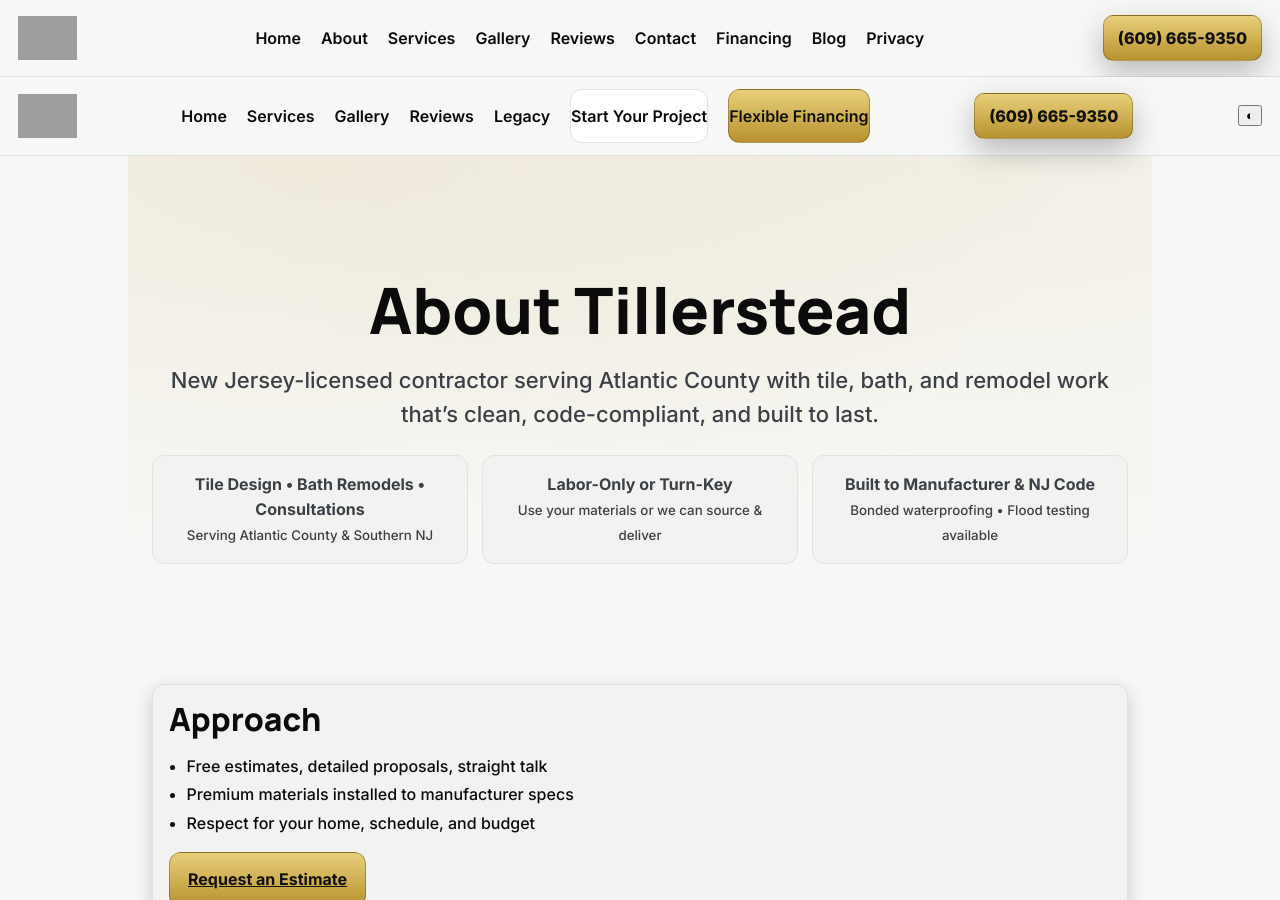
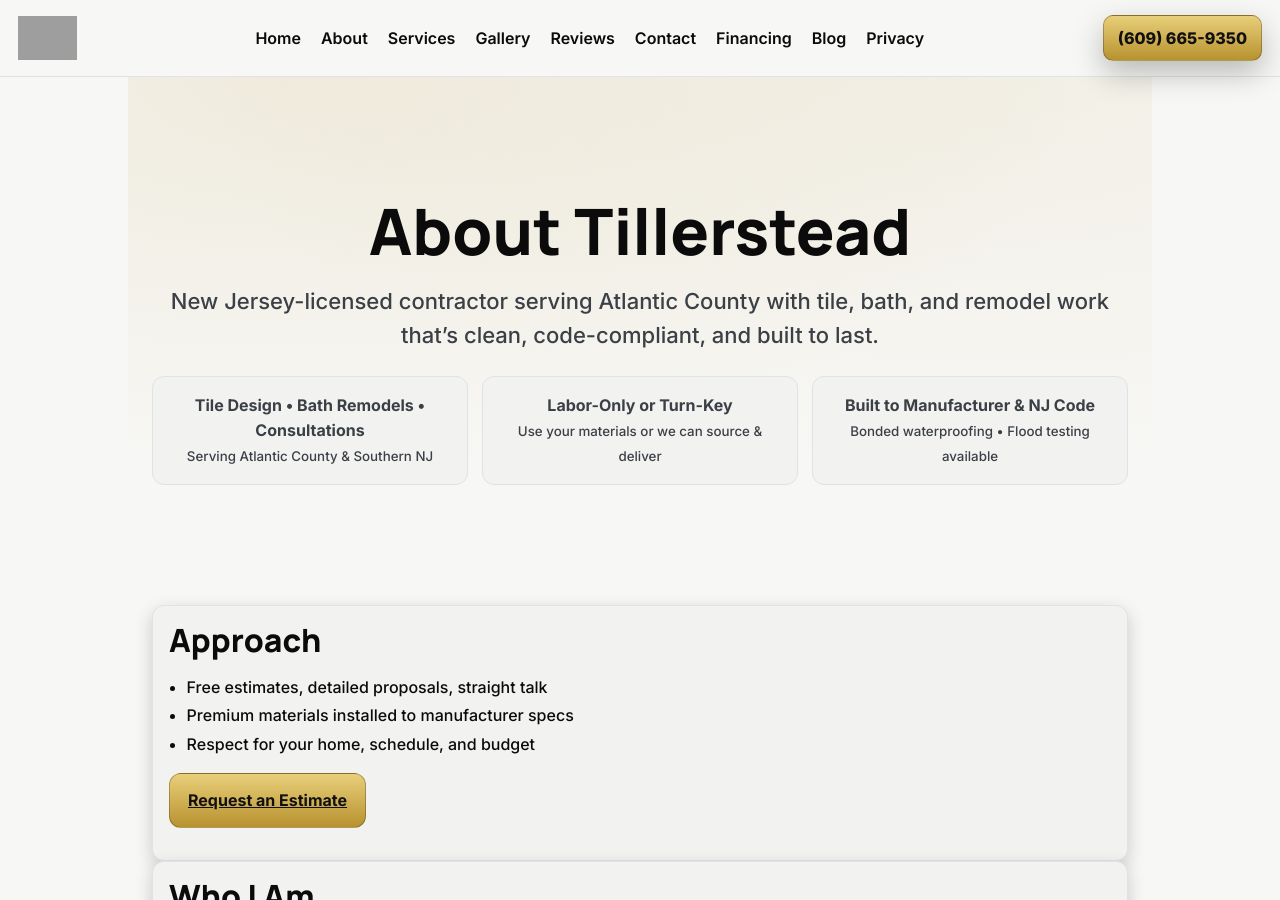
Before and after one commit to XTX33/Tillerstead-site, a Jekyll site: the page built from about.html, in a window 1280 px wide and 900 px high. Built offline with Jekyll 4.4.1, drawn with Linux system fonts in a browser that asks for light colours; grey boxes are pictures that could not be loaded.

Commit message:
Update about.html

```diff
--- a/about.html
+++ b/about.html
@@ -3,36 +3,6 @@
 title: About
 permalink: /about/
 ---
-<body>
-  <a class="sr-only" href="#main">Skip to content</a>
-
-  <!-- Single, shared header -->
-  <header class="appbar">
-    <a class="brand" href="/" aria-label="Tillerstead Home">
-      <img src="/assets/img/Logo-light.png" alt="Tillerstead logo" width="168" height="44" decoding="async" loading="eager">
-      <span class="sr-only">Tillerstead LLC</span>
-    </a>
-
-    <button class="nav-toggle" aria-controls="nav" aria-expanded="false" title="Menu">
-      <span class="hamburger" aria-hidden="true"></span>
-    </button>
-
-    <nav id="nav" class="site-nav" aria-label="Main">
-      <ul>
-        <li><a href="/">Home</a></li>
-        <li><a href="/services.html">Services</a></li>
-        <li><a href="/portfolio.html">Gallery</a></li>
-        <li><a href="/reviews.html">Reviews</a></li>
-        <li><a href="/legacy.html">Legacy</a></li>
-        <li><a class="btn" href="/contact.html">Start Your Project</a></li>
-        <li><a class="btn btn-accent" href="/financing.html">Flexible Financing</a></li>
-      </ul>
-    </nav>
-
-    <a class="call-btn" href="tel:+16096659350" aria-label="Call Tillerstead">(609) 665-9350</a>
-    <button class="theme-toggle" title="Toggle theme" aria-pressed="false">◐</button>
-  </header>
-
   <main id="main">
     <!-- Hero -->
     <section class="container about-hero">
```
